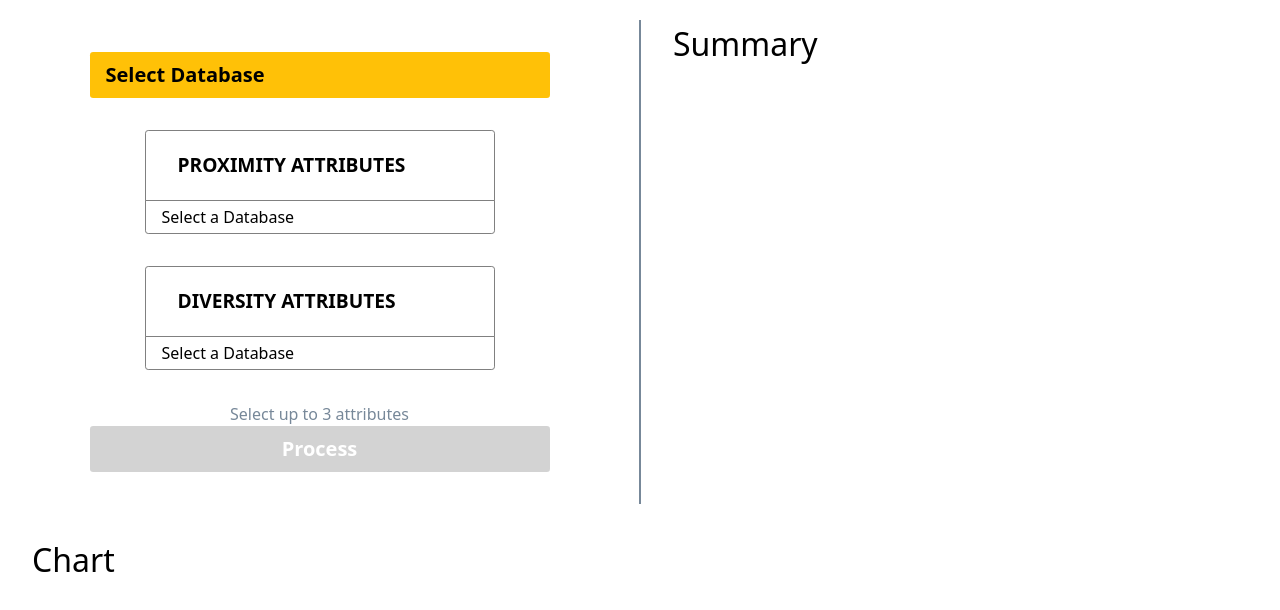
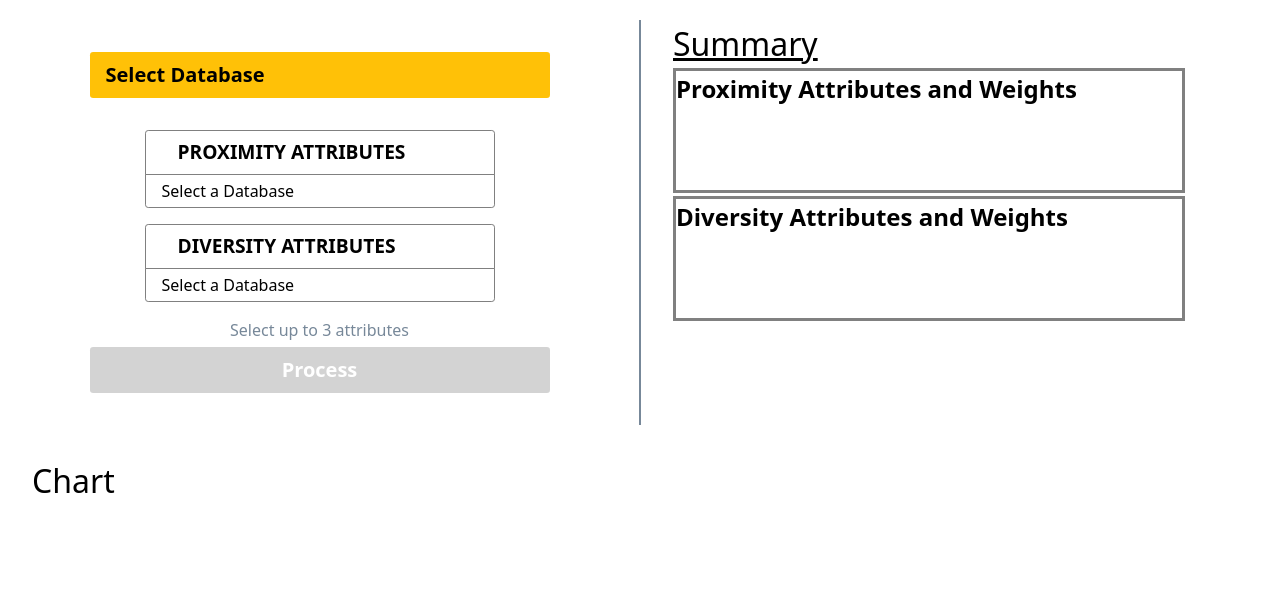
Before and after one commit to sdmay21-31/ProximityVsDiversity, a Django app: page / in a window 1280 px wide. Shown: the part 44-654 px from the top of the page. Run offline with Django 3.2, Linux system fonts and the light colour scheme; data that the repository does not hold is empty; some libraries are stand-ins or nearby versions.

Commit message:
set up the skeleton for the summary section

```diff
--- a/app/static/style.css
+++ b/app/static/style.css
@@ -102,10 +102,11 @@ nav {
 .card {
     position: relative;
     width: 350px;
-    margin: 2rem auto 0 auto;
+    margin: 2rem auto -1rem auto;
     border-radius: .2rem;
 }
 .card-header {
+	height: 45px;
     width: 100%;
     margin-bottom: -1px;
     border: 1px solid grey;
@@ -209,6 +210,7 @@ nav {
     color: red;
 }
 .process-warning.show {
+	margin-bottom: .2rem;
     display: block;
 }
 .process-button {
@@ -240,3 +242,24 @@ nav {
     width: calc(100% - 2rem - 2rem);
     margin: 2rem;
 }
+
+.summary-proximity{
+	font-weight: bold;
+	position: absolute;
+	width: 40%;
+	height: 125px;
+    border: 3px solid grey;
+}
+
+.summary-diversity{
+	font-weight: bold;
+	position: absolute;
+	top: 30%;
+	width: 40%;
+	height: 125px;
+    border: 3px solid grey;
+}
+
+.select-three{
+	margin-bottom: .3rem;
+}
--- a/app/templates/index.html
+++ b/app/templates/index.html
@@ -37,12 +37,28 @@
 				<i class="fas fa-exclamation-triangle"></i>
 				<span>At least 1 attribute must be selected</span>
 			</div>
-			<p>Select up to 3 attributes</p>
+			<div class = "select-three">
+				<p>Select up to 3 attributes</p>
+			</div>
 			<button class="process-button" onclick="process()" disabled><strong>Process</strong></button>
 		</div>
 	</div>
 	<div class="summary">
-		<p style="font-size:2rem;">Summary</p>
+		<u><p style="font-size:2rem;">Summary</p></u>
+		<div class="summary-proximity">
+			<p style="font-size:1.5rem;">Proximity Attributes and Weights</p>
+			<div class="proximity-columns-weights">
+				<ul id = "proximityList">
+				</ul>
+			</div>
+		</div>
+		<div class="summary-diversity">
+			<p style="font-size:1.5rem;">Diversity Attributes and Weights</p>
+			<div class="diversity-columns-weights">
+				<ul id = "diversityList">
+				</ul>
+			</div>
+		</div>
 	</div>
 </div>
 <div class="chart">
@@ -152,7 +168,7 @@
 						<span><strong style="font-size:1rem;">${attrProperCase}</strong></span>
 					</label>
 				</div>
-				<!-- input -->
+				<!-- input -- if you wanted to accept decimal points event.charCode == 46-->
 				<input
 					id="${textAreaId}" class="list-item-weight" type="text" placeholder="Weight" disabled=true
 					onkeypress="return (event.charCode == 8 || event.charCode == 0 || event.charCode == 13) ? null : event.charCode >= 48 && event.charCode <= 57"
@@ -184,6 +200,33 @@
 			const proxWeights = proxIdsAndWeights.map(function(pair) { let p = [...pair]; p[0] = attrList[p[0]]; return p; });
 			const divWeights = divIdsAndWeights.map(function(pair) { let p = [...pair]; p[0] = attrList[p[0]]; return p; });
 			console.log(proxWeights, divWeights);
+			var proxUl = document.getElementById("proximityList");
+			var divUl = document.getElementById("diversityList");
+			var li;
+			proxUl.innerHTML = "";
+			divUl.innerHTML = "";
+			//summary creation for proximity
+			if(proxWeights.length === 0){
+				li = document.createElement("li");
+				li.appendChild(document.createTextNode("No proximity attribute selected"));
+				proxUl.appendChild(li);
+			}else
+				proxWeights.forEach(function(e){
+					li = document.createElement("li");
+					li.appendChild(document.createTextNode(capitalizeFirstLetter(e[0]) + " with a weight of " + e[1]));
+					proxUl.appendChild(li);
+				});
+			//summary creation for diversity
+			if(divWeights.length === 0){
+				li = document.createElement("li");
+				li.appendChild(document.createTextNode("No diversity attribute selected"));
+				divUl.appendChild(li);
+			}else
+				divWeights.forEach(function(e){
+					li = document.createElement("li");
+					li.appendChild(document.createTextNode(capitalizeFirstLetter(e[0]) + " with a weight of " + e[1]));
+					divUl.appendChild(li);
+				});
 			// TODO: Make a POST request
 			// TODO: Create a summary from the request response
 			// TODO: Render chart
@@ -226,5 +269,8 @@
     }
     throw '';
 	}
+	function capitalizeFirstLetter(string) {
+		return string.charAt(0).toUpperCase() + string.slice(1);
+	}
 </script>
 {% endblock %}
```
